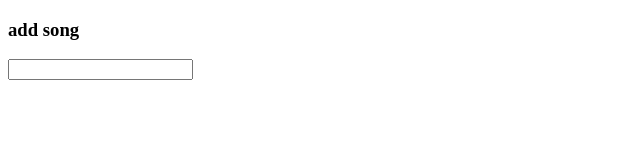
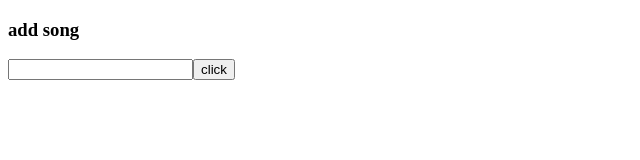
Before and after one commit to Antoskin/lyric, a React (Create React App) app in the folder client/: page /song/create in a window 1280 px wide. Shown: the top 160 px of the page, without its empty margins (0-640 px from the left). Built offline with nearby package versions, Linux system fonts and the light colour scheme.

Commit message:
add: addSong mutation

```diff
--- a/client/src/components/SongCreate.js
+++ b/client/src/components/SongCreate.js
@@ -1,9 +1,29 @@
 import React, { Component } from 'react'
+import PropTypes from 'prop-types';
+import { graphql } from 'react-apollo';
+import gql from 'graphql-tag';
 
-export default class SongCreate extends Component {
+class SongCreate extends Component {
+  static propTypes = {
+    addSongMutation: PropTypes.func.isRequired
+  };
 
   state = {
     title: ''
+  }
+
+  handleSubmit = (e) => {
+    e.preventDefault();
+
+    const { addSongMutation } = this.props;
+
+    addSongMutation({
+      variables: {
+        title: this.state.title
+      }
+    })
+
+    this.setState({title: ''});
   }
 
   render() {
@@ -11,13 +31,23 @@ export default class SongCreate extends Component {
     return (
       <>
         <h3>add song</h3>
-        <form>
+        <form onSubmit={this.handleSubmit}>
           <input
             value={title}
             onChange={ e => this.setState({ title: e.target.value }) }
           />
+          <button>click</button>
         </form>
       </>
     )
   }
 }
+
+const mutation = gql`mutation AddSong($title: String) {
+    addSong(title: $title) {
+      title
+    }
+  }
+`;
+
+export default graphql(mutation, { name: 'addSongMutation' })(SongCreate);
--- a/client/src/components/SongList.js
+++ b/client/src/components/SongList.js
@@ -1,5 +1,5 @@
 import React, { Component } from 'react';
-import { compose, graphql } from 'react-apollo';
+import { graphql } from 'react-apollo';
 import PropTypes from 'prop-types';
 import { songList } from '../apollo/queries/songs'
 import { Link } from 'react-router-dom';
```
Also changed, not shown: 2 other files (tests, documents, lock files or other folders).
